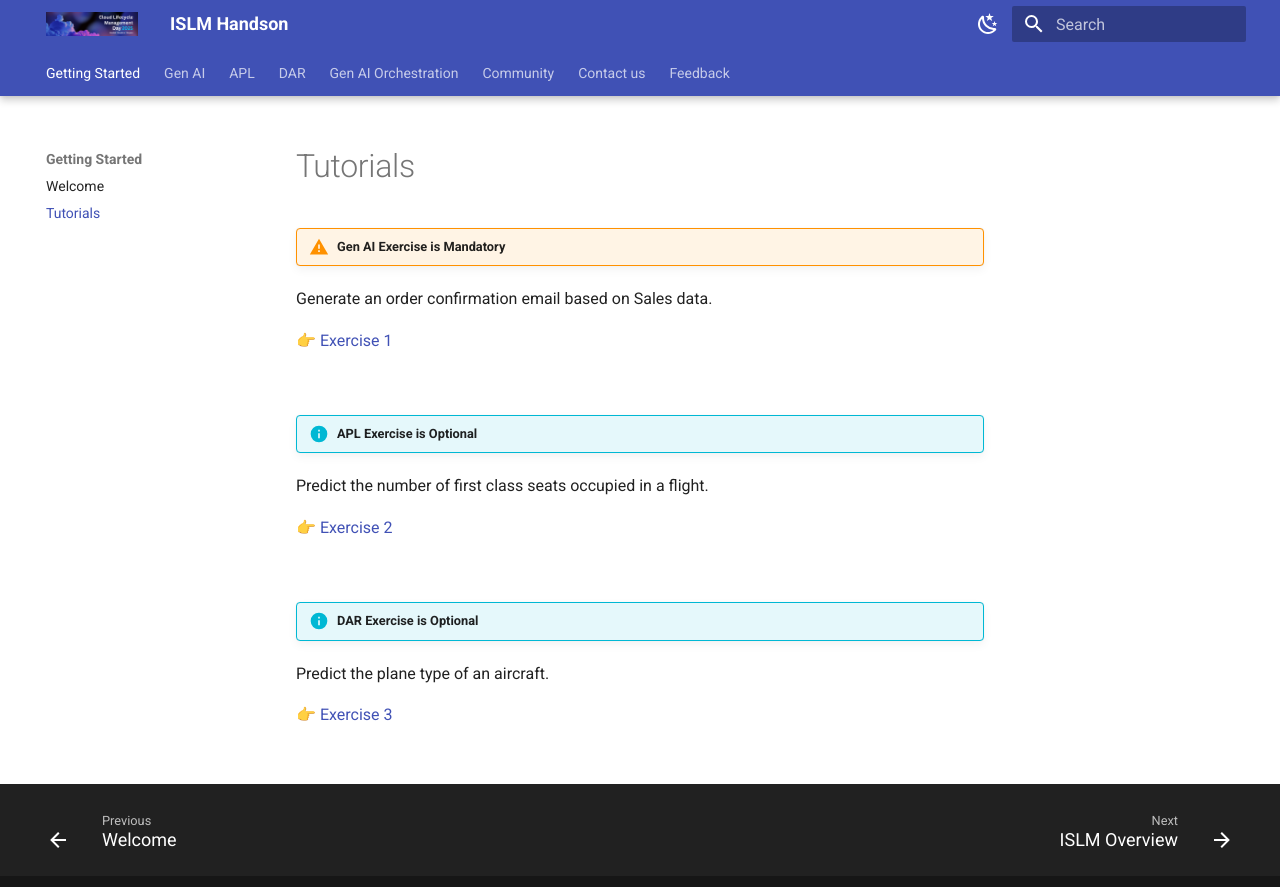
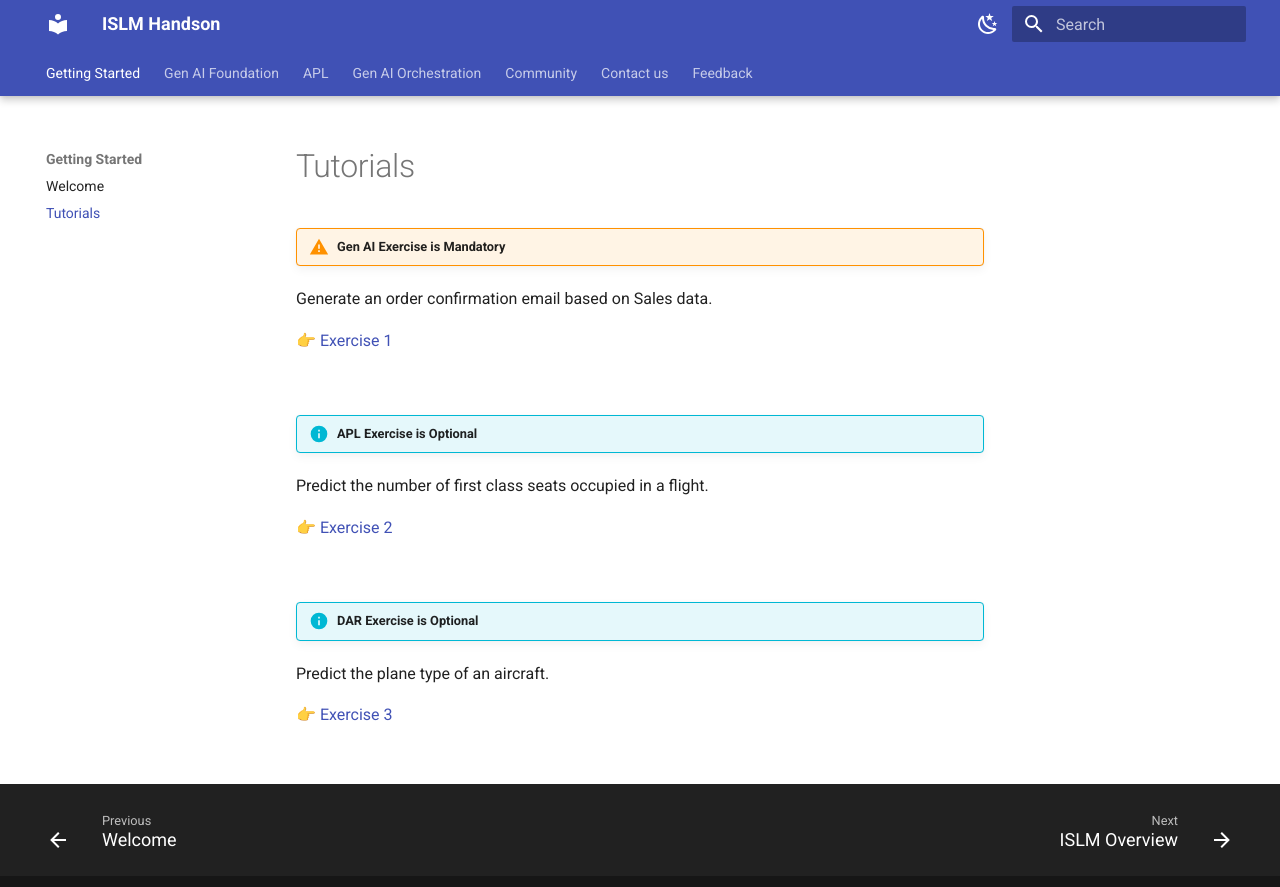
Before and after one commit to SAP-CLM-SL/ISLM, an MkDocs documentation site: the page built from docs/Gettingstarted/tutorials.md, in a window 1280 px wide. Shown: the top 887 px of the page. Built offline with MkDocs 1.6.1 and Material for MkDocs 9.7.7, drawn with Linux system fonts in a browser that asks for light colours; some of the changed lines change nothing that is shown.

Commit message:
Update mkdocs.yml

```diff
--- a/mkdocs.yml
+++ b/mkdocs.yml
@@ -2,7 +2,7 @@ site_name: ISLM Handson
 site_url: https://sap-clm-sl.github.io/ISLM/
 theme:
   name: material
-  logo: assets/clm-day-banner.png
+#  logo: assets/clm-day-banner.png
   palette:
     - scheme: default
       toggle:
@@ -43,7 +43,7 @@ nav:
   - Getting Started:
       - Welcome: "index.md"
       - Tutorials: "Gettingstarted/tutorials.md"
-  - Gen AI:
+  - Gen AI Foundation:
       - ISLM Overview: "ISLM_with_SAPGenAI/overview.md"
       - Exercise Overview: "ISLM_with_SAPGenAI/exerciseoverview.md"
       - Create Intelligent Scenario: "ISLM_with_SAPGenAI/createandpublish.md"
@@ -55,12 +55,12 @@ nav:
       - ML Operations: "ISLM_with_HANAML/mloperations.md"
       - Inference: "ISLM_with_HANAML/inference.md"
       - ScheduleTraining: "ISLM_with_HANAML/scheduletraining.md"
-  - DAR:
-      - Overview: "ISLM_with_SAPAIServices_BTP/overview.md"
-      - Create Intelligent Scenario: "ISLM_with_SAPAIServices_BTP/createandpublish.md"
-      - Connect to SAP BTP: "ISLM_with_SAPAIServices_BTP/connection.md"
-      - ML Operations: "ISLM_with_SAPAIServices_BTP/mloperations.md"
-      - Inference: "ISLM_with_SAPAIServices_BTP/inference.md"
+#  - DAR:
+#      - Overview: "ISLM_with_SAPAIServices_BTP/overview.md"
+#      - Create Intelligent Scenario: "ISLM_with_SAPAIServices_BTP/createandpublish.md"
+#      - Connect to SAP BTP: "ISLM_with_SAPAIServices_BTP/connection.md"
+#      - ML Operations: "ISLM_with_SAPAIServices_BTP/mloperations.md"
+#      - Inference: "ISLM_with_SAPAIServices_BTP/inference.md"
   - Gen AI Orchestration:
       - Overview: "Integrate-AI-into-SAPS4HANA-with-ISLM/Introduction.md"
       - Prerequisites: "Integrate-AI-into-SAPS4HANA-with-ISLM/Prerequisites.md"
```
